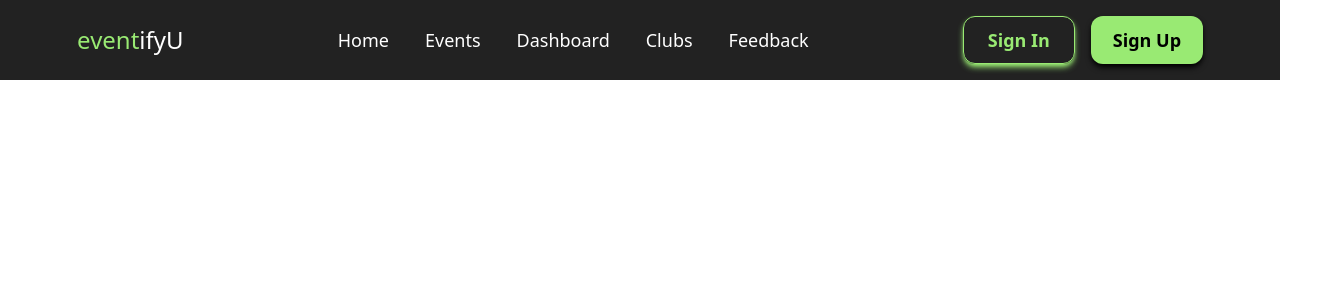
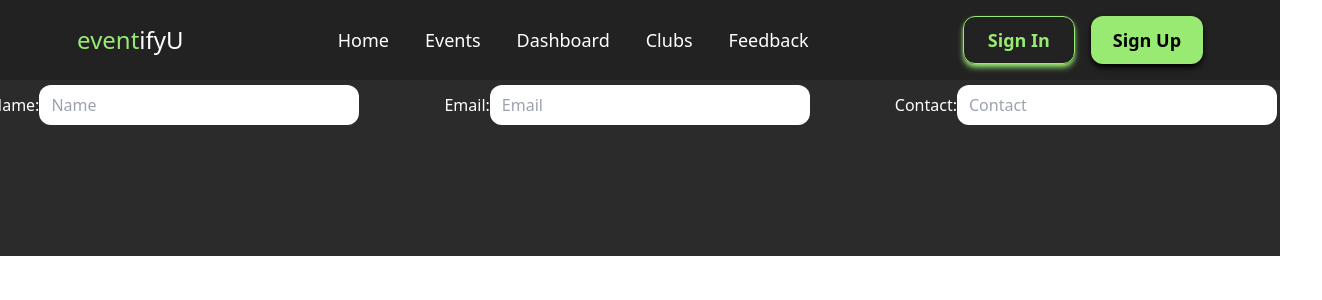
Before and after one commit to ijassandhu/eventifyU, a React (Vite) app in the folder Frontend/: page /dashboard in a window 1280 px wide. Shown: the top 300 px of the page, 1322 px wide, since content can reach past the window. Built offline with nearby package versions, Linux system fonts and the light colour scheme.

Commit message:
Dashboard updation

```diff
--- a/Frontend/src/App.css
+++ b/Frontend/src/App.css
@@ -33,3 +33,12 @@
     background: white;
   }
 } */
+.inputParent {
+  position: relative;
+  width: 100%;
+  height: 5.1rem;
+  display: flex;
+  align-items: center;
+  justify-content: center;
+  margin-right: 5px;
+}
--- a/Frontend/src/assets/components/body.jsx
+++ b/Frontend/src/assets/components/body.jsx
@@ -100,7 +100,7 @@ const data = [
                         </h2>
                     </div>
                     <div className="flex justify-center md:justify-start">
-                        <img src={img} alt="" className='h-[280px] md:h-[480px] rounded-2xl md:mt-[15%] zhover:h-[500px] duration-500' />
+                        <img src={img} alt="" className='h-[280px] md:h-[480px] rounded-2xl md:mt-[15%] hover:h-[500px] duration-500' />
                     </div>
                 </div>
 
@@ -143,7 +143,7 @@ const data = [
                         <Slider {...settings}>
                             {data.map((d,index) => (
                                 <div key={index} className='bg-[#fff4f4] h-[500px] text-black rounded-xl'>
-                                    <div className='h-56 rounded-t-xl bg-[#99EA73] flex justify-center items-center'>
+                                    <div className='h-56 rounded-t-xl bg-[#262626] flex justify-center items-center'>
                                         <img src={d.img } alt="" className='h-44 w-44  rounded-full' />
                                         </div>
 
--- a/Frontend/src/assets/components/clubs.jsx
+++ b/Frontend/src/assets/components/clubs.jsx
@@ -48,7 +48,7 @@ const Clubs = () => {
   return (
     <>
       <div className="background min-h-screen bg-[#2b2b2b] pt-16 md:pt-20 flex flex-col items-center pb-20 md:pb-0">
-        <div className="grid grid-cols-1 md:grid-cols-2 lg:grid-cols-3 gap-6 p-4">
+        <div className="grid grid-cols-1 md:grid-cols-2 lg:grid-cols-3 gap-8 p-10">
           {clubs.map((club, index) => (
             <div
               key={index}
@@ -56,8 +56,8 @@ const Clubs = () => {
             >
               <div className="relative">
                 <img className="w-full h-48 object-cover" src={club.imgSrc} alt={club.name} />
-                <div className="absolute bottom-0 left-0 right-0 bg-gradient-to-t from-black via-transparent to-transparent p-4">
-                  <h2 className="text-xl font-semibold text-white bg-black bg-opacity-50 p-2 rounded">{club.name}</h2>
+                <div className="absolute bottom-0 left-0 right-0 bg-gradient-to-t from-black via-transparent to-transparent p-4 flex">
+                  <h2 className="text-lg font-semibold text-white bg-black bg-opacity-50 p-2 rounded">{club.name}</h2>
                 </div>
               </div>
               <div className="p-4 bg-[#1f1f1f]">
--- /dev/null
+++ b/Frontend/src/assets/components/css/clubs.module.css
@@ -0,0 +1,11 @@
+ /* input {
+    width: 40px;
+    position: absolute;
+    right: 0px;
+
+}
+ label {
+    position: absolute;
+    left: 0px;
+}
+ */
--- a/Frontend/src/assets/components/dashboard.jsx
+++ b/Frontend/src/assets/components/dashboard.jsx
@@ -1,17 +1,50 @@
 import React from 'react'
 import Footericons from './footericons'
+import styles from './css/clubs.module.css';
 
 const Dashboard = () => {
   return (
     <>
-    <div>
+      <div className='bg-[#2b2b2b] flex justify-center w-full h-64'>
+        <div className='pt-16 flex flex-col md:flex-row mr-2'>
+          <div className="inputParent wrap-input-2 p-2 md:p-10">
+            <label htmlFor="name" className="text-white">Name:</label>
+            <input
+              id="name"
+              className="input pl-3 h-10 w-[80vw] md:w-[25vw] rounded-xl"
+              type="text"
+              placeholder="Name"
+            />
+            <span className="focus-border"></span>
+          </div>
+          <div className="inputParent wrap-input-2 p-2 md:p-10">
+            <label className="text-white">Email:</label>
+            <input
+              id="email"
+              className="input pl-3 h-10 w-[80vw] md:w-[25vw] rounded-xl"
+              type="text"
+              placeholder="Email"
+            />
+          </div>
+          <div className="inputParent wrap-input-2 p-2 md:p-10">
+            <label className="text-white">Contact:</label>
+            <input
+              id="contact"
+              className="input pl-3 h-10 w-[80vw] md:w-[25vw] rounded-xl"
+              type="number"
+              placeholder="Contact"
+            />
+          </div>
+        </div>
+      </div>
 
-    </div>
-    <div className='md:hidden'>
-        <Footericons/>
-    </div>
+        <div className='md:hidden'>
+          <Footericons/>
+        </div>
     </>
-  )
+  );
+
+
 }
 
 export default Dashboard
--- a/Frontend/src/assets/components/events.jsx
+++ b/Frontend/src/assets/components/events.jsx
@@ -100,7 +100,7 @@ const Events = () => {
 
       </div>
       <div>
-        <div className='hidden md:flex md:flex-wrap md:justify-around md:px-32 gap-y-24 pt-7 pb-10 bg-[#2b2b2b]'>
+        <div className='hidden md:flex md:flex-wrap md:justify-around md:px-32 gap-y-24 gap-x-6 pt-7 pb-10 bg-[#2b2b2b]'>
           {data.map((m, index) => (
             <div key={index}>
               <div className='w-[300px] text-ellipsis'>
--- a/Frontend/src/assets/components/navbar.jsx
+++ b/Frontend/src/assets/components/navbar.jsx
@@ -1,6 +1,5 @@
 import { FontAwesomeIcon } from "@fortawesome/react-fontawesome"
 import { faSearch } from "@fortawesome/free-solid-svg-icons"
-// import {searchOnclick} from './javascript/navbar.js'
 import { Link } from "react-router-dom"
 import { useState } from "react"
 import Login from "./Login.jsx"
```
